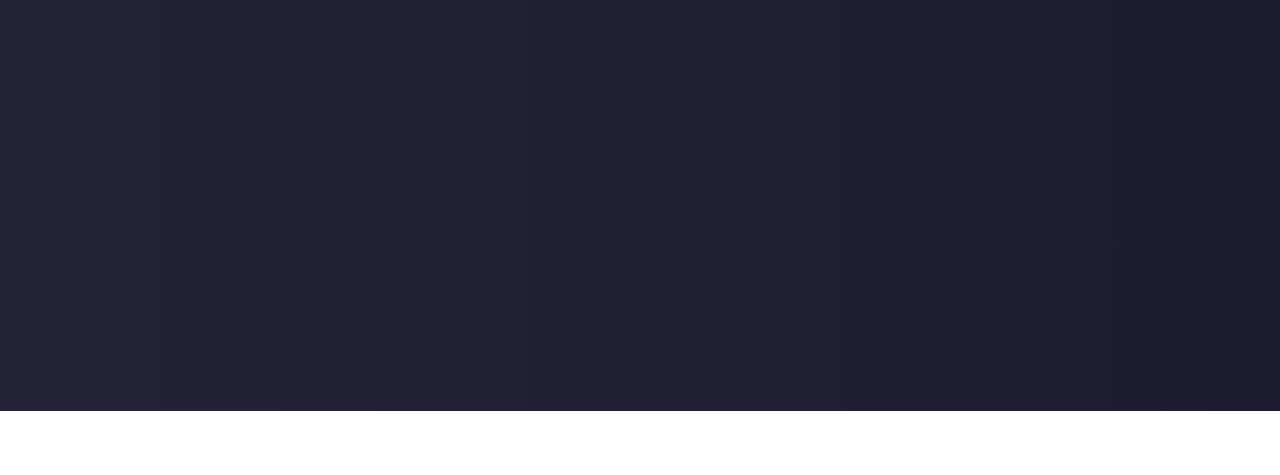
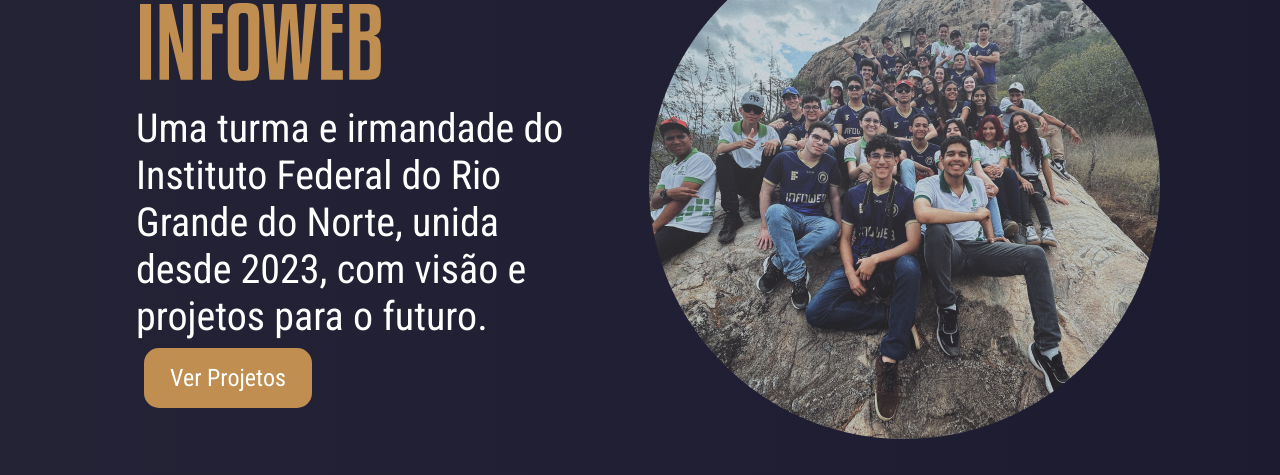
Before and after one commit to Heitorfrancab/Heitorfrancab.github.io, a plain HTML site: page index.html in a window 1280 px wide. Shown: the part 389-864 px from the top of the page. Before the commit the page ends 800 px from the top, so only its background shows below. Drawn offline with Linux system fonts and the light colour scheme.

Commit message:
Atualização
Header e introdução do main implementados

```diff
--- a/index.html
+++ b/index.html
@@ -70,5 +70,21 @@
             </ul>
         </nav>
     </header>
+    <main>
+        <div class="container">
+            <div class="introdução">
+                <p>Nós somos</p>
+                <h2>
+                    <svg width="242" height="80" viewBox="0 0 121 40" fill="white" xmlns="http://www.w3.org/2000/svg" alt="tipografia">
+                        <path d="M5.728 1.08V39H0.208V1.08H5.728ZM26.5158 39H20.6118L14.8997 15.336H14.7078V39H9.95575V1.08H16.0518L21.5238 25.416H21.7158V1.08H26.5158V39ZM36.1945 39H30.6745V1.08H41.7145V5.64H36.1945V11.256H41.5225V15.816H36.1945V39ZM59.8638 8.568V31.464C59.8638 38.52 58.4718 39.48 51.9438 39.48C45.4158 39.48 44.0718 38.52 44.0718 31.464V8.568C44.0718 1.56 45.4158 0.599999 51.9438 0.599999C58.4718 0.599999 59.8638 1.56 59.8638 8.568ZM54.2958 31.464V8.568C54.2958 6.024 53.9598 5.544 51.9918 5.544C49.9278 5.544 49.5918 6.072 49.5918 8.568V31.464C49.5918 34.104 49.9278 34.584 51.8958 34.584C54.0078 34.584 54.2958 34.008 54.2958 31.464ZM61.5258 1.08H67.0458L68.6298 30.888H68.8218L71.3658 1.08H78.4218L80.5818 30.888H80.7738L82.8378 1.08H88.4058L83.9898 39H76.9818L74.9658 8.904H74.7738L72.1338 39H65.0298L61.5258 1.08ZM101.616 34.248V39H90.7683V1.08H101.568V5.64H96.2883V11.16H101.424V15.528H96.2883V34.248H101.616ZM117.215 17.016C119.231 17.496 120.623 18.6 120.623 23.208V31.224C120.623 37.992 119.231 39 112.703 39H104.831V1.08H112.703C119.231 1.08 120.623 2.04 120.623 8.808V11.64C120.623 15.576 118.511 16.632 117.215 16.824V17.016ZM110.351 19.176V34.248H112.703C114.719 34.248 115.055 33.768 115.055 31.224V21.96C115.055 19.848 114.767 19.176 112.847 19.176H110.351ZM110.351 5.88V14.808H112.847C114.623 14.808 115.055 14.184 115.055 12.36V8.808C115.055 6.456 114.815 5.88 112.703 5.88H110.351Z" fill="#BF8E50"/>
+                    </svg>
+                </h2>
+                <p>Uma turma e irmandade do Instituto Federal do Rio Grande do Norte, unida desde 2023, com visão e projetos para o futuro.</p>
+                <button>Ver Projetos</button>
+            </div>
+            <figure><img src="Images/Ellipse1.png" alt="Imagem da turma"></figure>
+        </div>
+
+    </main>
 </body>
 </html>
--- a/style.css
+++ b/style.css
@@ -7,7 +7,7 @@
 }
 header{
     display: flex;
-    padding: 2.5em;
+    padding: 3em 7.5em 0 7.5em;
 }
 header *{
     margin: auto 0;
@@ -38,3 +38,39 @@
     font-style: normal;
     font-size: 1.3em;
 }
+main{
+    margin-top: 10em;
+    padding: 2em 7.5em;
+}
+.container{
+    display: flex;
+    justify-content: space-between;
+}
+.introdução{
+    width: 45%;
+}
+.introdução *{
+    margin:  auto auto;
+    padding: 0.2em 0.4em;
+    display: relative;
+}
+.introdução p{
+    color: white;
+    font-family: "Roboto Condensed", sans-serif;
+    font-optical-sizing: auto;
+    font-style: normal;
+    font-size: 2.5em;
+}
+.introdução button{
+    color: white;
+    font-family: "Roboto Condensed", sans-serif;
+    font-optical-sizing: auto;
+    font-style: normal;
+    font-size: 1.5em;
+    border: none;
+    background-color: #BF8E50;
+    border-radius: 15px;
+    width: 7em;
+    height: 2.5em;
+    margin-left: 1em;
+}
```
Also changed, not shown: Images/Ellipse1.png (added).
